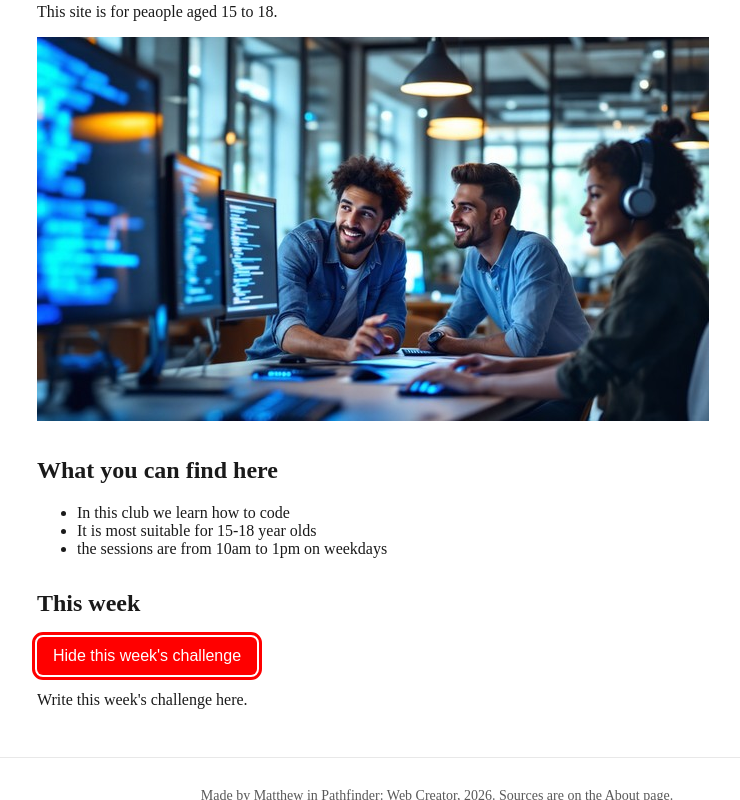
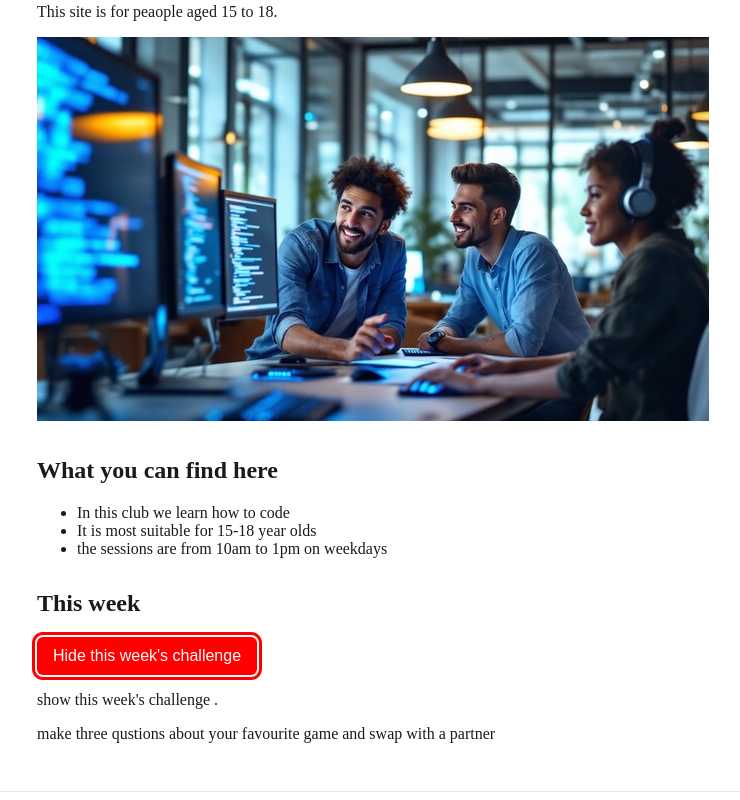
Before and after one commit to matthewkimani10-source/byte-club, a plain HTML site: page index.html in a window 1280 px wide. Both pictures are taken after a click on the button "Show this week's challenge". Shown: the part 187-987 px from the top of the page, without its empty margins (203-943 px from the left). Drawn offline with Linux system fonts and the light colour scheme.

Commit message:
change in index.html

```diff
--- a/index.html
+++ b/index.html
@@ -37,7 +37,9 @@
       <h2>This week</h2>
       <button id="toggle-button">Show this week's challenge</button>
       <div id="details" hidden>
-        <p>Write this week's challenge here.</p>
+        <p>show this week's challenge .
+       <p>make three qustions about your favourite game and swap with a partner
+        </p>
       </div>
     </section>
   </main>
```
